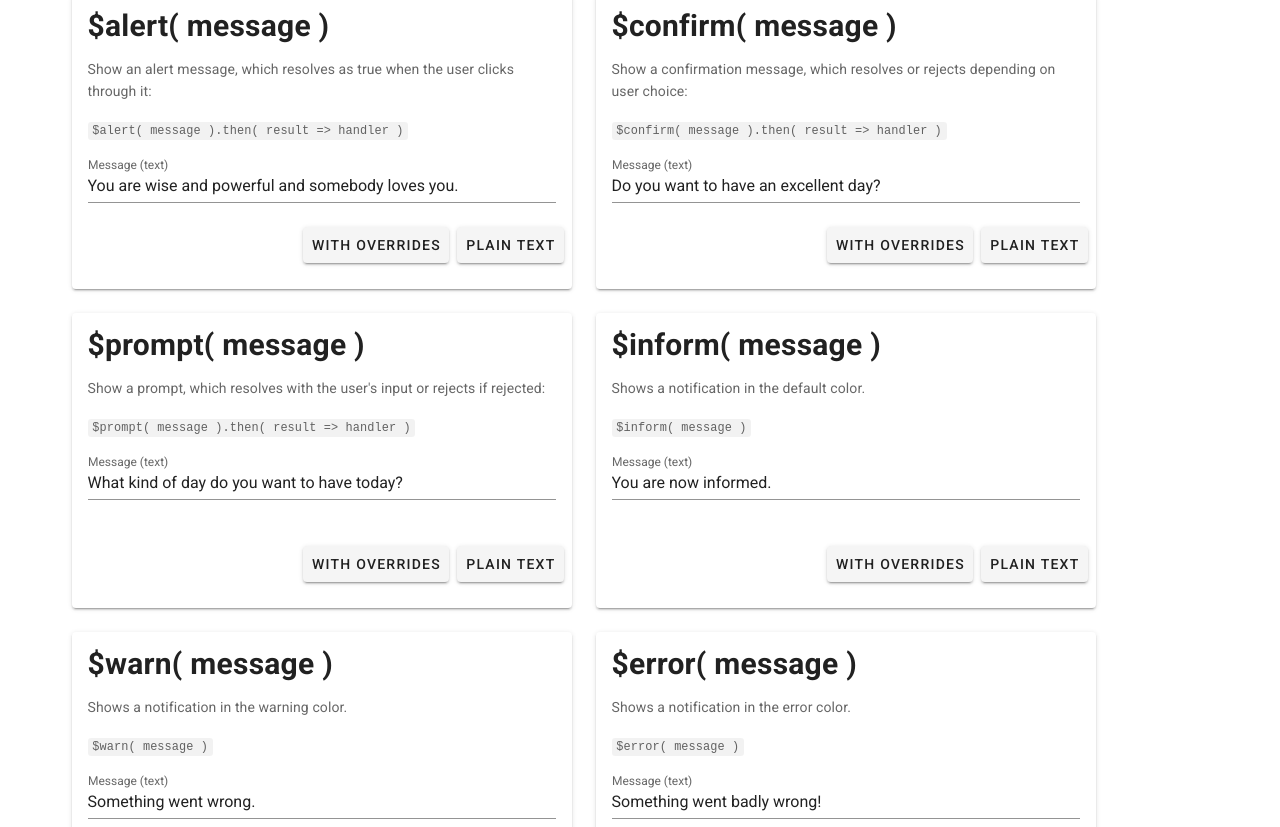
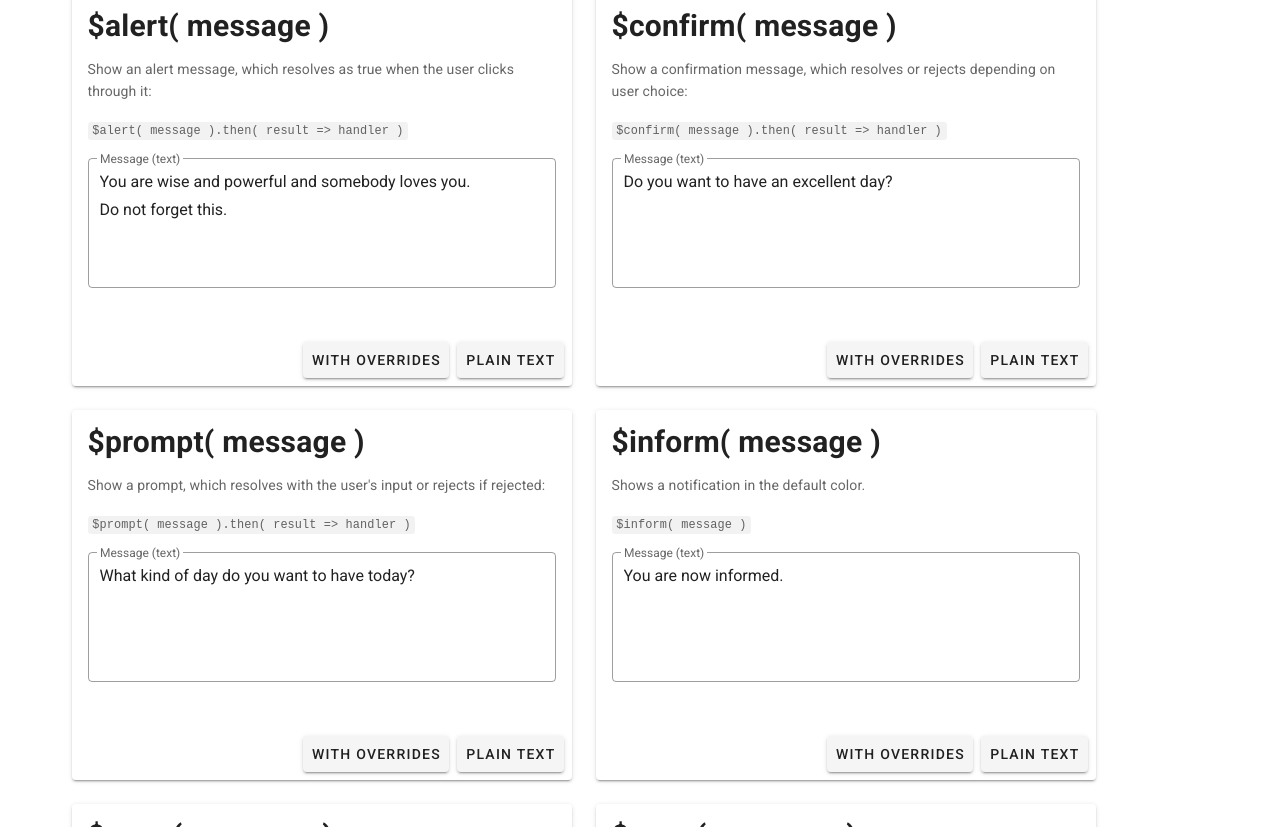
Before and after one commit to cloudlace/vuetify-dialog-promise, a Vue app: page / in a window 1280 px wide. Shown: the part 413-1240 px from the top of the page. Built offline with nearby package versions, Linux system fonts and the light colour scheme.

Commit message:
Resolves #14 Make snackbars and dialogs use white-space: pre-wrap for messages, allowing paragraph breaks

```diff
--- a/src/components/SimpleDialog.vue
+++ b/src/components/SimpleDialog.vue
@@ -8,7 +8,7 @@
           <h3>{{ message.title }}</h3>
         </v-card-title>
         <v-card-text>
-          {{ message.text }}
+          <div class="vdp-message">{{ message.text }}</div>
           <v-text-field ref="prompt" v-if="type === 'prompt'" :type="message.type || 'text'" v-model="user_input" @keydown="checkSubmit"></v-text-field>
         </v-card-text>
         <v-card-actions>
@@ -75,5 +75,7 @@
 </script>
 
 <style scoped>
-
+  .vdp-message {
+    white-space: pre-wrap;
+  }
 </style>
--- a/src/components/SimpleSnackbar.vue
+++ b/src/components/SimpleSnackbar.vue
@@ -8,7 +8,7 @@
       :timeout="snackbarTimeout"
       :top="snackbarY === 'top'"
   >
-    {{ text }}
+    <span class="vdp-message">{{ text }}</span>
     <v-btn
         text
         :ripple="false"
@@ -56,5 +56,7 @@
 </script>
 
 <style scoped>
-
+  .vdp-message {
+    white-space: pre-wrap;
+  }
 </style>
--- a/src/demo/DialogPromiseDemo.vue
+++ b/src/demo/DialogPromiseDemo.vue
@@ -145,11 +145,11 @@
                     title : "Important!",
                     cancelText : "No thanks",
                     acceptText : "Yes please",
-                    alert_text : "You are wise and powerful and somebody loves you.",
+                    alert_text : "You are wise and powerful and somebody loves you.\nDo not forget this.",
                     confirm_text : "Do you want to have an excellent day?",
                     prompt_text : "What kind of day do you want to have today?",
                     inform_text : "You are now informed.",
-                    warn_text : "Something went wrong.",
+                    warn_text : "Something went wrong.\nThis is the explanation on a second line.",
                     error_text : "Something went badly wrong!",
                     snackbarX : "left",
                     snackbarY : "bottom",
--- a/src/demo/components/DemoCard.vue
+++ b/src/demo/components/DemoCard.vue
@@ -1,14 +1,14 @@
 <template>
   <v-flex d-inline-flex ma-3>
-    <v-card width="500" height="295">
+    <v-card width="500">
       <v-card-title>
         <h2>${{ type }}( message )</h2>
       </v-card-title>
       <v-card-text>
-        <v-responsive height="145">
+        <v-responsive>
           <p>{{ description }}</p>
           <p><code>${{ type }}( message )<span v-if="isPromise">.then( result => handler )</span></code></p>
-          <v-text-field v-model="text" label="Message (text)"></v-text-field>
+          <v-textarea outlined auto-grow v-model="text" label="Message (text)"></v-textarea>
         </v-responsive>
       </v-card-text>
       <v-card-actions>
```
Also changed, not shown: package.json (+6 -6 lines), 2 other files (tests, documents, lock files or other folders).
